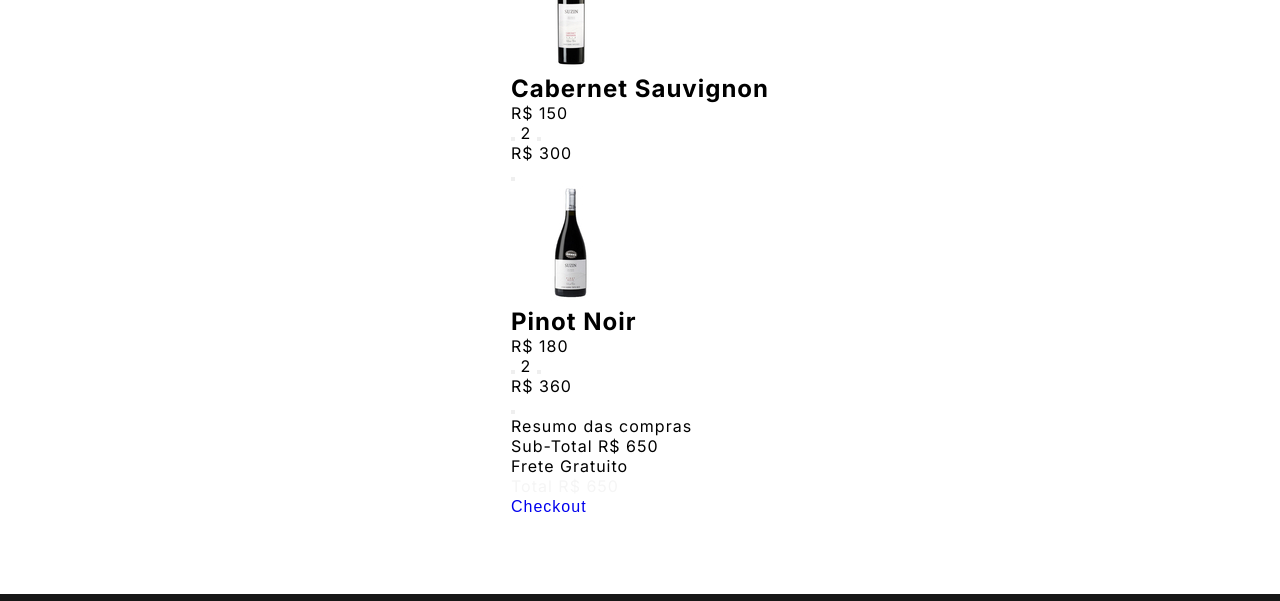
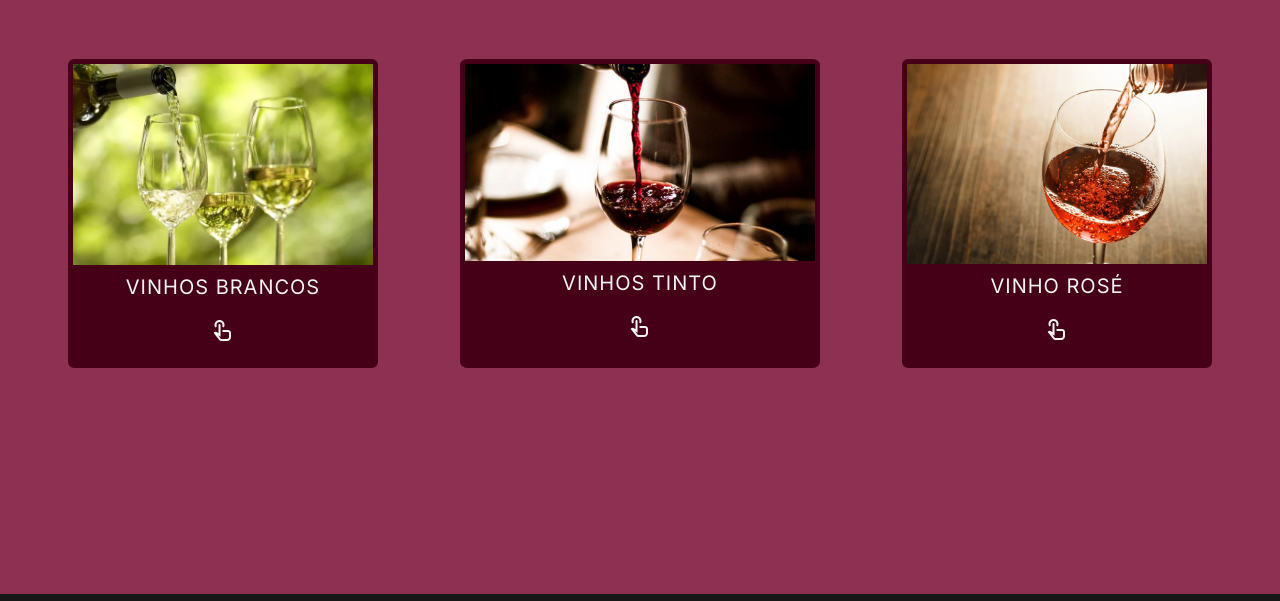
Before and after one commit to fatima330/projeto_ecommerce, a plain HTML site: page produtos.html in a window 1280 px wide. Shown: the part 326-927 px from the top of the page. Drawn offline with nearby package versions, Linux system fonts and the light colour scheme.

Commit message:
Parte do CSS da página produtos quase finalizada

```diff
--- a/produtos.html
+++ b/produtos.html
@@ -3,20 +3,22 @@
 <head>
     <meta charset="UTF-8">
     <meta name="viewport" content="width=device-width, initial-scale=1.0">
+    <link rel="stylesheet" href="https://cdnjs.cloudflare.com/ajax/libs/font-awesome/6.5.2/css/all.min.css" integrity="sha512-SnH5WK+bZxgPHs44uWIX+LLJAJ9/2PkPKZ5QiAj6Ta86w+fsb2TkcmfRyVX3pBnMFcV7oQPJkl9QevSCWr3W6A==" crossorigin="anonymous" referrerpolicy="no-referrer" />
+    <link rel="stylesheet" href="https://fonts.googleapis.com/css2?family=Material+Symbols+Outlined:opsz,wght,FILL,GRAD@20..48,100..700,0..1,-50..200" />
     <title>Lista de Produtos - Vinhos</title>
     <link rel="stylesheet" href="style.css">
 </head>
-<body>
+<body class="produtosbackgroud">
     <header class="header">
         <nav class="nav">
           <img class="logo" src="img/logo.png" alt="Uma garrafa de vinho e uma taça">
 
           <button class="hamburger"></button>
           <ul class="nav-list">
-            <li><a href="http://google.com ">Home</a></li>
+            <li><a href="index.html">Home</a></li>
             <li><a href="produtos.html">Produtos</a></li>
             <li><a href="contato.html">Contato</a></li>
-            <li><a href="http://google.com">Quem Somos</a></li>
+            <li><a href="quemsomos.html">Quem Somos</a></li>
             <li><form action="#" method="post">
 
                 <label for="search-input" class="search-icon">
@@ -39,61 +41,30 @@
           </ul>
         </nav>
       </header>
+<!-- essa parte é dos produtos -->
+    <main>
+        <h1 class="h1_produtos">Produtos</h1>
 
-    <main>
-        <h1>Produtos</h1>
+        <ul class="products_list">
+            <ul class="click_products">
+                <li><img src="./img/vinhobrancos.webp" alt="Vinhos Brancos" width="300"></li>
+                <li class="center_icon2">VINHOS BRANCOS</li>
+                <li class="center_icon"><span class="material-symbols-outlined">touch_app</span></li>
+            </ul>
+            <ul class="click_products">
+                <li><img src="./img/vinhotinto.jpg" alt="Vinhos Tintos" width="350"></li>
+                <li class="center_icon2">VINHOS TINTO</li>
+                <li class="center_icon"><span class="material-symbols-outlined">touch_app</span></li>
+            </ul>
+            <ul class="click_products">
+                <li><img src="./img/vinhorose.webp" alt="Vinhos Rosé" width="300"></li>
+                <li class="center_icon2">VINHO ROSÉ</li>
+                <li class="center_icon"><span class="material-symbols-outlined">touch_app</span></li>
+            </ul>
 
-        <div class="container">
-            <h1>Lista de Vinhos</h1>
-            <div class="product-list">
-                <div class="product">
-                    <img src="img/item do carrinho - cabernet sauvignon 2.jpg" alt="Cabernet Sauvignon">
-                    <div class="info">
-                        <h2>Cabernet Sauvignon</h2>
-                        <p class="price">R$ 150</p>
-                        <div class="quantity">
-                            <button class="minus"><i class='bx bx-minus'></i></button>
-                            <span>2</span>
-                            <button class="plus"><i class='bx bx-plus'></i></button>
-                        </div>
-                        <p class="total">R$ 300</p>
-                        <button class="delete"><i class='bx bx-x'></i></button>
-                    </div>
-                </div>
-                <div class="product">
-                    <img src="img/item do carrinho -Pinot Noir 2.jpg" alt="Pinot Noir">
-                    <div class="info">
-                        <h2>Pinot Noir</h2>
-                        <p class="price">R$ 180</p>
-                        <div class="quantity">
-                            <button class="minus"><i class='bx bx-minus'></i></button>
-                            <span>2</span>
-                            <button class="plus"><i class='bx bx-plus'></i></button>
-                        </div>
-                        <p class="total">R$ 360</p>
-                        <button class="delete"><i class='bx bx-x'></i></button>
-                    </div>
-                </div>
-            </div>
-            <aside class="summary">
-                <div class="box">
-                    <header>Resumo das compras</header>
-                    <div class="info">
-                        <span>Sub-Total</span>
-                        <span>R$ 650</span>
-                    </div>
-                    <div>
-                        <span>Frete</span>
-                        <span>Gratuito</span>
-                    </div>
-                </div>
-                <footer>
-                    <span>Total</span>
-                    <span>R$ 650</span>
-                </footer>
-                <a href="http://google.com" class="checkout">Checkout</a>
-            </aside>
-        </div>
+        </ul>
+
+
     </main>
 
     <footer>
--- a/style.css
+++ b/style.css
@@ -475,3 +475,67 @@ footer .logo_redonda{
       padding: 3rem 2rem;
   }
 }
+
+/* Página de produtos */
+
+.produtosbackgroud {
+  background-color: #8e3051;
+}
+
+
+.products_list {
+  display: flex;
+  justify-content: center;
+  padding: 50px;
+  text-decoration: none;
+  list-style: none;
+  gap: 2rem;
+
+}
+
+.click_products {
+  display: block;
+  justify-content:center;
+  background-color: #450017;
+  font-size: 20px;
+  color: #f5f5f5;
+  padding: 3px;
+  margin: 25px;
+  list-style: none;
+  align-items: center;
+  border: 2px #450017 solid;
+  border-radius: 2%;
+  gap: 3rem;
+}
+
+.center_icon {
+  align-items: center;
+  text-align: center;
+  justify-content: center;
+  padding: 5px;
+  margin: 10px;
+  border-radius: 3%;
+  position: relative;
+}
+
+.center_icon::after {
+  content: " ";
+  width: 0%;
+  height: 1px;
+  background-color: #eae4e4;
+  position: absolute;
+  top: -5px;
+  left: 0;
+  transition: 0.5s ease-in-out;
+
+}
+
+.center_icon:hover::after {
+  width: 100%;
+}
+.center_icon2 {
+  text-align: center;
+  padding: 5px;
+}
+
+/* FIM DA PÁGINA DE PROTUDOS */
```
Also changed, not shown: img/vinhobrancos.webp (renamed from img/Vinhos-brancos.webp), img/vinhorose.webp (renamed from img/Como-o-vinho-rosé-é-feito.webp), img/vinhotinto.jpg (renamed from img/vinho-tinto.jpg), quemsomos.html (added).
